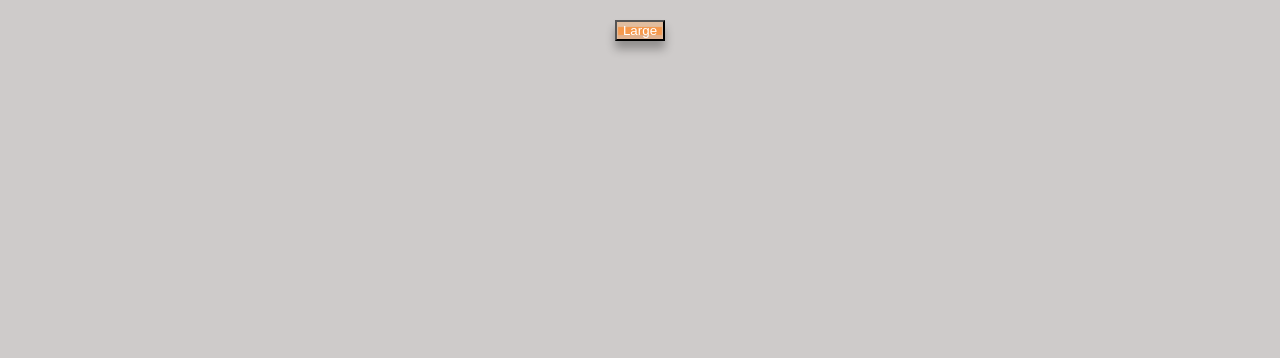
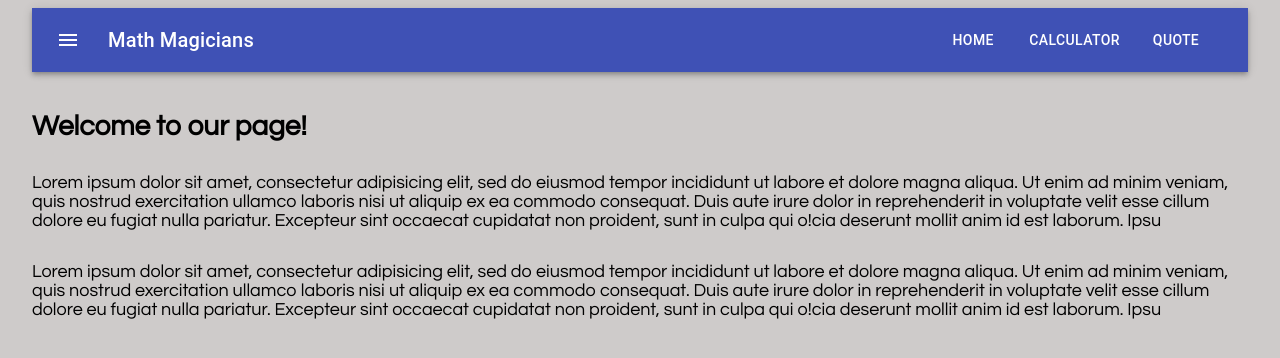
Before and after one commit to guillainbisimwa/React-calculator, a React app: page / in a window 1280 px wide. Built offline with nearby package versions, Linux system fonts and the light colour scheme.

Commit message:
Add Home Page

```diff
--- a/src/Routes.js
+++ b/src/Routes.js
@@ -1,17 +1,22 @@
 import React from 'react';
 import { BrowserRouter, Switch, Route } from 'react-router-dom';
+import { Container } from '@material-ui/core';
 import Home from './screens/Home';
 import Calculator from './screens/Calculator';
 import Quote from './screens/Quote';
+import Header from './screens/Header';
 
 const Routes = () => (
-    <BrowserRouter>
+  <BrowserRouter>
+    <Container maxWidth="lg">
+      <Header />
       <Switch>
         <Route path="/" component={Home} />
         <Route path="/calculator" component={Calculator} />
         <Route path="/quote" component={Quote} />
       </Switch>
-    </BrowserRouter>
+    </Container>
+  </BrowserRouter>
 );
 
 export default Routes;
--- a/src/index.css
+++ b/src/index.css
@@ -1,11 +1,9 @@
 body {
   font: 14px "Century Gothic", Futura, sans-serif;
-  margin: 20px;
   background: #cecbca;
 }
 
 #root {
-  width: fit-content;
   margin: auto;
 }
 
--- a/src/screens/Header.js
+++ b/src/screens/Header.js
@@ -34,9 +34,9 @@ const Header = () => {
             Math Magicians
             </Typography>
             <Box justifyContent="flex-end">
-            <Button color="inherit">Header</Button>
-            <Button color="inherit">Calculator</Button>
-            <Button color="inherit">Quote</Button>
+                <Button className={classes.menuButton} color="inherit">Home</Button>
+                <Button className={classes.menuButton} color="inherit">Calculator</Button>
+                <Button className={classes.menuButton} color="inherit">Quote</Button>
             </Box>
             </Toolbar>
         </AppBar>
--- a/src/screens/Home.js
+++ b/src/screens/Home.js
@@ -1,5 +1,35 @@
-const Home = () => (
-      <button className="btn btn-primary btn-lg">Large</button>
-);
+/* eslint-disable max-len */
+import { Box } from '@material-ui/core';
+import { makeStyles } from '@material-ui/core/styles';
+
+const useStyles = makeStyles((theme) => ({
+
+  marginTop: {
+    marginTop: theme.spacing(5),
+  },
+  textParagraph: {
+    fontSize: 18,
+    marginTop: theme.spacing(4),
+
+  },
+}));
+
+const Home = () => {
+  const classes = useStyles();
+
+  return (
+   <Box>
+      <h1 className={classes.marginTop} >Welcome to our page!</h1>
+      <p className={classes.textParagraph}> Lorem ipsum dolor sit amet, consectetur adipisicing elit, sed do eiusmod tempor incididunt ut labore et dolore magna
+      aliqua. Ut enim ad minim veniam, quis nostrud exercitation ullamco laboris nisi ut aliquip ex ea commodo consequat.
+      Duis aute irure dolor in reprehenderit in voluptate velit esse cillum dolore eu fugiat nulla pariatur.
+      Excepteur sint occaecat cupidatat non proident, sunt in culpa qui o!cia deserunt mollit anim id est laborum. Ipsu </p>
+
+      <p className={classes.textParagraph}>Lorem ipsum dolor sit amet, consectetur adipisicing elit, sed do eiusmod tempor incididunt ut labore et dolore magna aliqua.
+      Ut enim ad minim veniam, quis nostrud exercitation ullamco laboris nisi ut aliquip ex ea commodo consequat. Duis aute irure dolor in
+      reprehenderit in voluptate velit esse cillum dolore eu fugiat nulla pariatur.
+      Excepteur sint occaecat cupidatat non proident, sunt in culpa qui o!cia deserunt mollit anim id est laborum. Ipsu</p>
+    </Box>);
+};
 
 export default Home;
```
Lines whose indentation alone changed are shown as unchanged.
